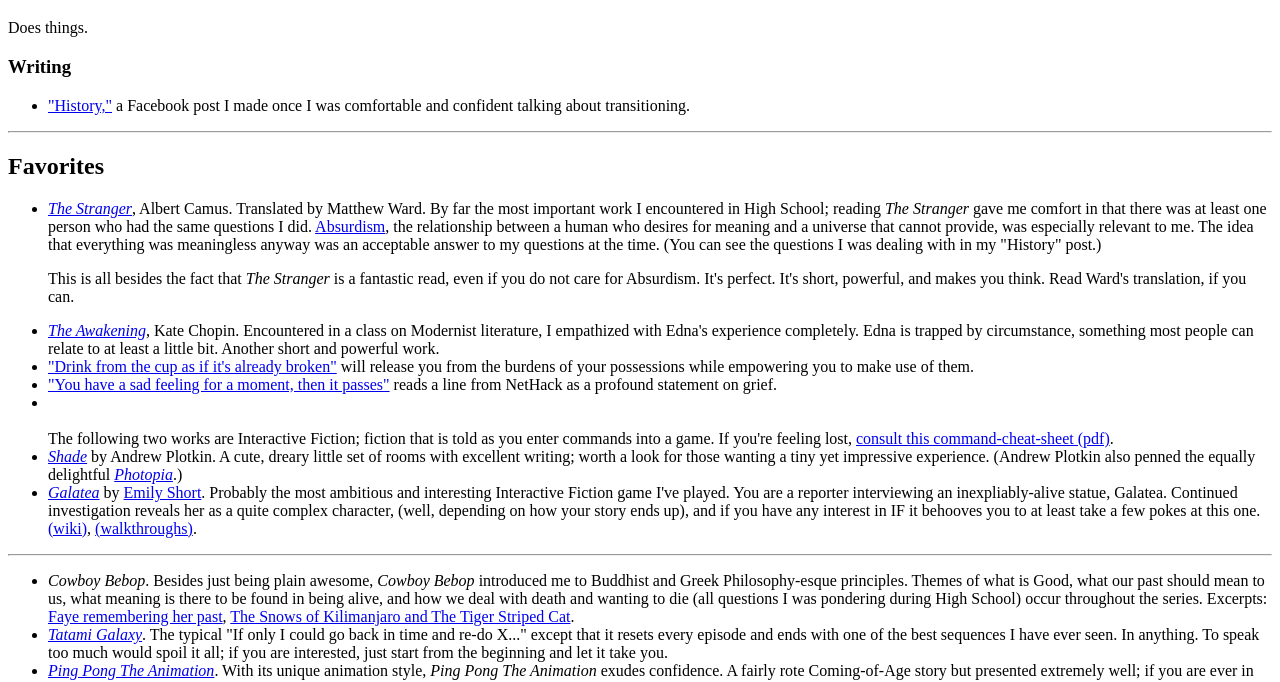
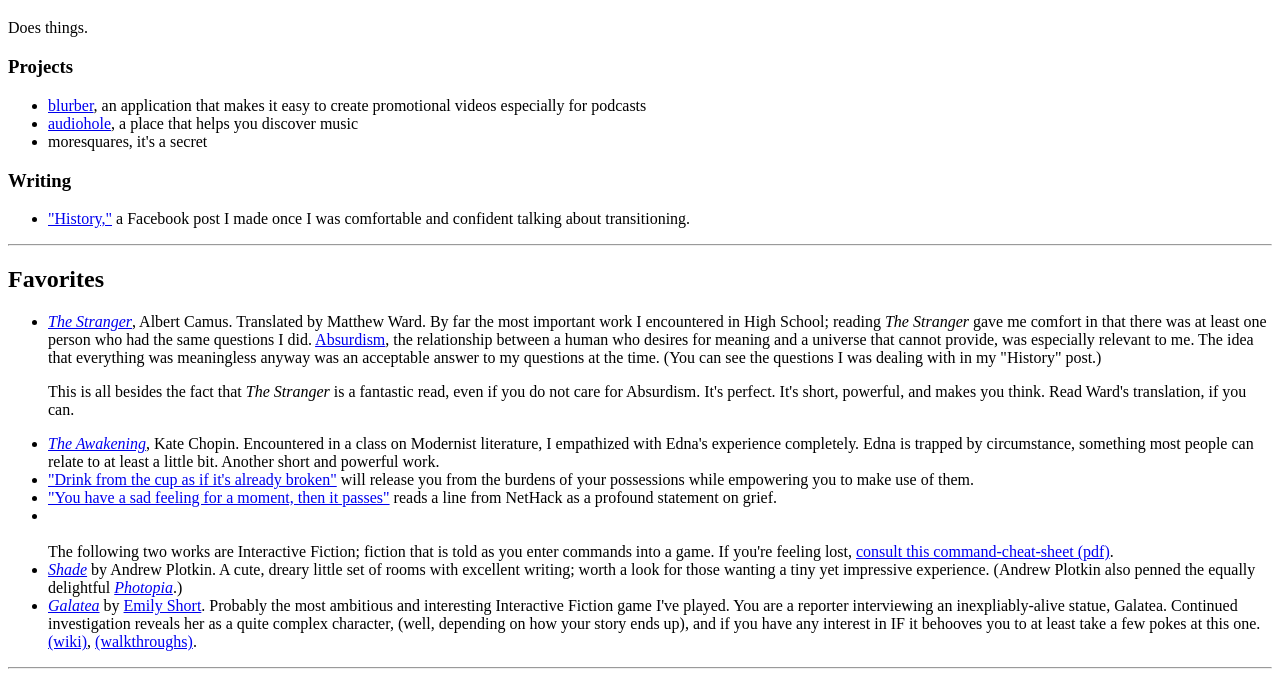
Before and after one commit to lainvineyard/lainvineyard.github.io, a plain HTML site: page index.html in a window 1280 px wide. Shown: the part 47-729 px from the top of the page. Drawn offline with Linux system fonts and the light colour scheme.

Commit message:
Update index.html

```diff
--- a/index.html
+++ b/index.html
@@ -1,6 +1,13 @@
 
 <h1><a href="/">Lain Malka Vineyard</a></h1>
 <p>Does things.</p>
+
+<h3>Projects</h3>
+<ul>
+	<li><a href="https://blurber.net">blurber</a>, an application that makes it easy to create promotional videos especially for podcasts</li>
+	<li><a href="https://audiohole.net">audiohole</a>, a place that helps you discover music</li>
+	<li>moresquares, it's a secret</li>
+</ul>
 
 <h3>Writing</h3>
 <ul>
```
